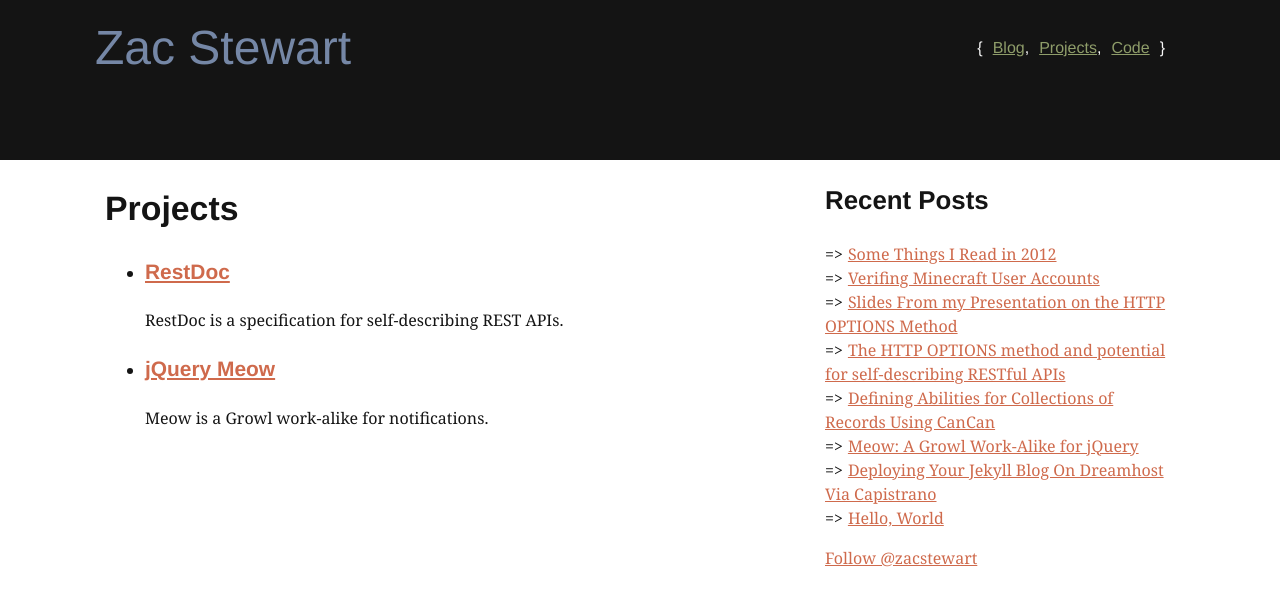
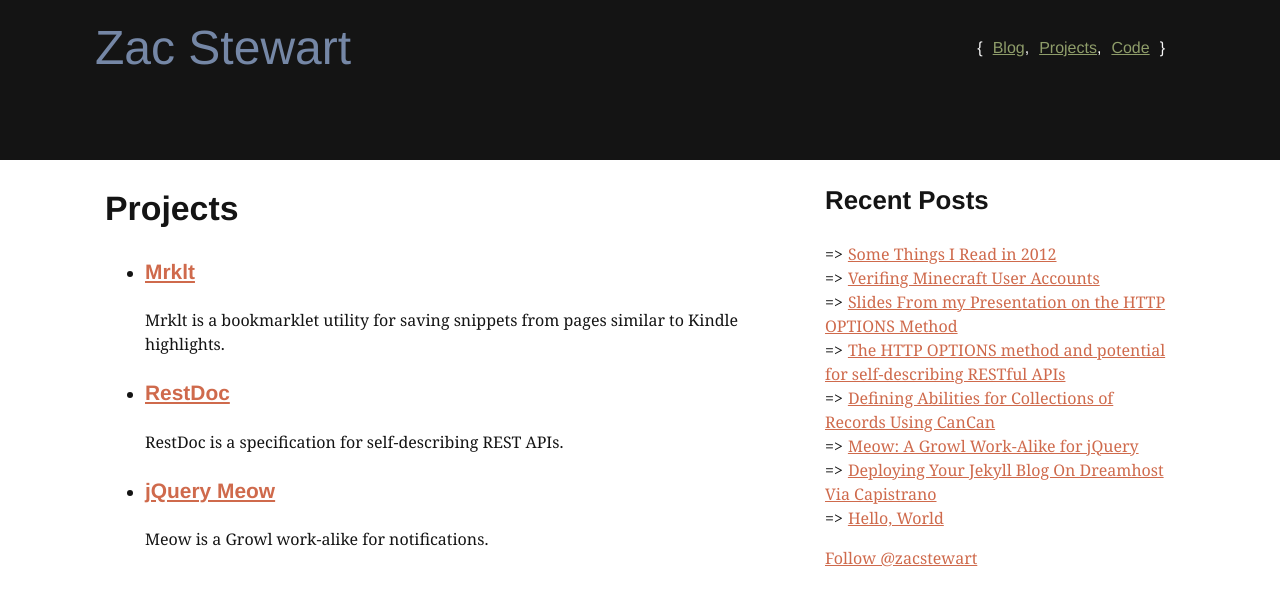
Before and after one commit to zacstewart/zacstewart.github.io, a Jekyll site: the page built from projects.md, in a window 1280 px wide. Shown: the top 606 px of the page. Built offline with Jekyll 4.4.1, drawn with Linux system fonts in a browser that asks for light colours; some web fonts are replaced; comment, search, counter and statistics services are not loaded.

Commit message:
Add projects page

```diff
--- a/projects.md
+++ b/projects.md
@@ -5,6 +5,10 @@ title: Projects
 {{ page.title }}
 ====
 
+* ### [Mrklt](http://mrklt.herokuapp.com)
+  Mrklt is a bookmarklet utility for saving snippets from pages similar to
+  Kindle highlights.
+
 * ### [RestDoc](https://github.com/RestDoc)
   RestDoc is a specification for self-describing REST APIs.
 
```
